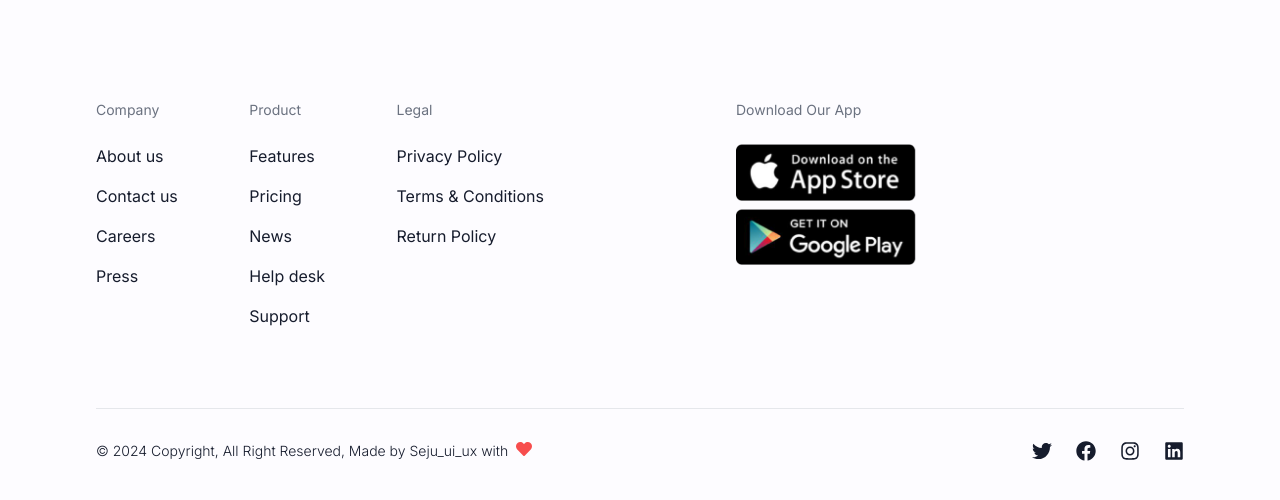
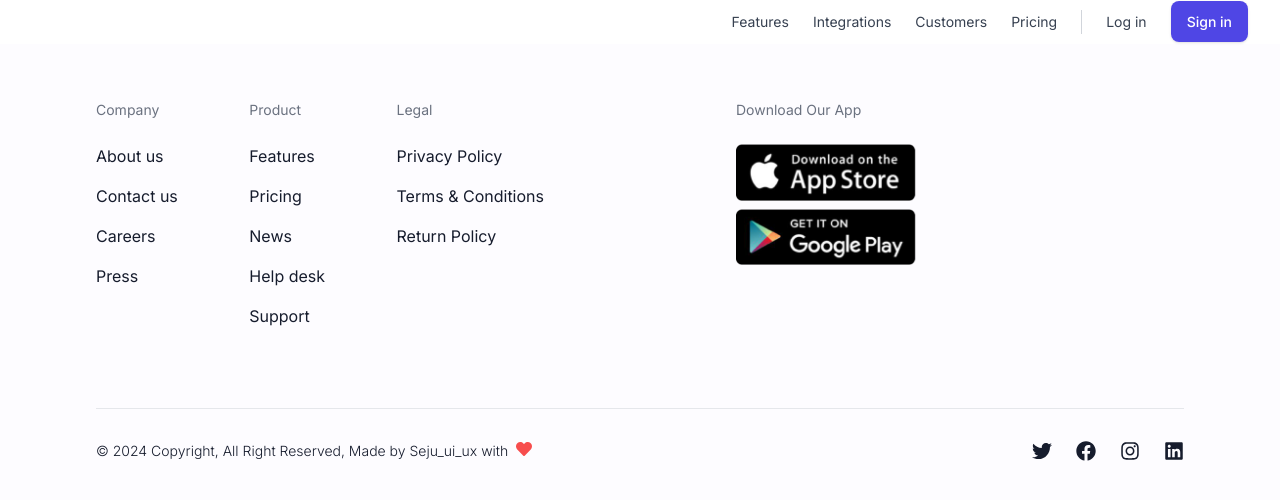
Before and after one commit to AxelSalim/Maquette2, a Next.js app: page / in a window 1280 px wide. Shown: the top 500 px of the page. Built offline with nearby package versions, Linux system fonts and the light colour scheme.

Commit message:
mise en place du header

```diff
--- a/src/app/components/Header.tsx
+++ b/src/app/components/Header.tsx
@@ -1,9 +1,104 @@
+import Image from "next/image";
+import { useEffect, useState } from 'react';
 
 
 export default function Header() {
 
-    return (
-        <>
-        </>
-    )
+    const [state, setState] = useState<boolean>(false);
+
+
+    const navigation = [
+      { title: "Features", path: "#" },
+      { title: "Integrations", path: "#" },
+      { title: "Customers", path: "#" },
+      { title: "Pricing", path: "#" },
+    ];
+  return (
+    <section className="absolute z-20 inset-0">
+      <nav className="bg-white border-b w-full md:static md:text-sm md:border-none">
+        <div className="items-center px-4 max-w-screen-xl mx-auto md:flex md:px-8">
+          <div className="flex items-center justify-between py-3 md:py-5 md:block">
+            <a href="#">
+                <p></p>
+            </a>
+            <div className="md:hidden">
+              <button
+                className="text-gray-500 hover:text-gray-800"
+                onClick={() => setState(!state)}
+              >
+                {state ? (
+                  <svg
+                    xmlns="http://www.w3.org/2000/svg"
+                    className="h-6 w-6"
+                    viewBox="0 0 20 20"
+                    fill="currentColor"
+                  >
+                    <path
+                      fillRule="evenodd"
+                      d="M4.293 4.293a1 1 0 011.414 0L10 8.586l4.293-4.293a1 1 0 111.414 1.414L11.414 10l4.293 4.293a1 1 0 01-1.414 1.414L10 11.414l-4.293 4.293a1 1 0 01-1.414-1.414L8.586 10 4.293 5.707a1 1 0 010-1.414z"
+                      clipRule="evenodd"
+                    />
+                  </svg>
+                ) : (
+                  <svg
+                    xmlns="http://www.w3.org/2000/svg"
+                    fill="none"
+                    viewBox="0 0 24 24"
+                    strokeWidth={1.5}
+                    stroke="currentColor"
+                    className="w-6 h-6"
+                  >
+                    <path
+                      strokeLinecap="round"
+                      strokeLinejoin="round"
+                      d="M3.75 6.75h16.5M3.75 12h16.5m-16.5 5.25h16.5"
+                    />
+                  </svg>
+                )}
+              </button>
+            </div>
+          </div>
+          <div
+            className={`flex-1 pb-3 mt-8 md:block md:pb-0 md:mt-0 ${
+              state ? "block" : "hidden"
+            }`}
+          >
+            <ul className="justify-end items-center space-y-6 md:flex md:space-x-6 md:space-y-0">
+              {navigation.map((item, idx) => {
+                return (
+                  <li key={idx} className="text-gray-700 hover:text-indigo-600">
+                    <a href={item.path} className="block">
+                      {item.title}
+                    </a>
+                  </li>
+                );
+              })}
+              <span className="hidden w-px h-6 bg-gray-300 md:block"></span>
+              <div className="space-y-3 items-center gap-x-6 md:flex md:space-y-0">
+                <li>
+                  <a
+                    href="#"
+                    className="block py-3 text-center text-gray-700 hover:text-indigo-600 border rounded-lg md:border-none"
+                  >
+                    Log in
+                  </a>
+                </li>
+                <li>
+                  <a
+                    href="#"
+                    className="block py-3 px-4 font-medium text-center text-white bg-indigo-600 hover:bg-indigo-500 active:bg-indigo-700 active:shadow-none rounded-lg shadow md:inline"
+                  >
+                    Sign in
+                  </a>
+                </li>
+              </div>
+            </ul>
+          </div>
+        </div>
+      </nav>
+
+      <section className=""></section>
+      <section className=""></section>
+    </section>
+  );
 }
```
